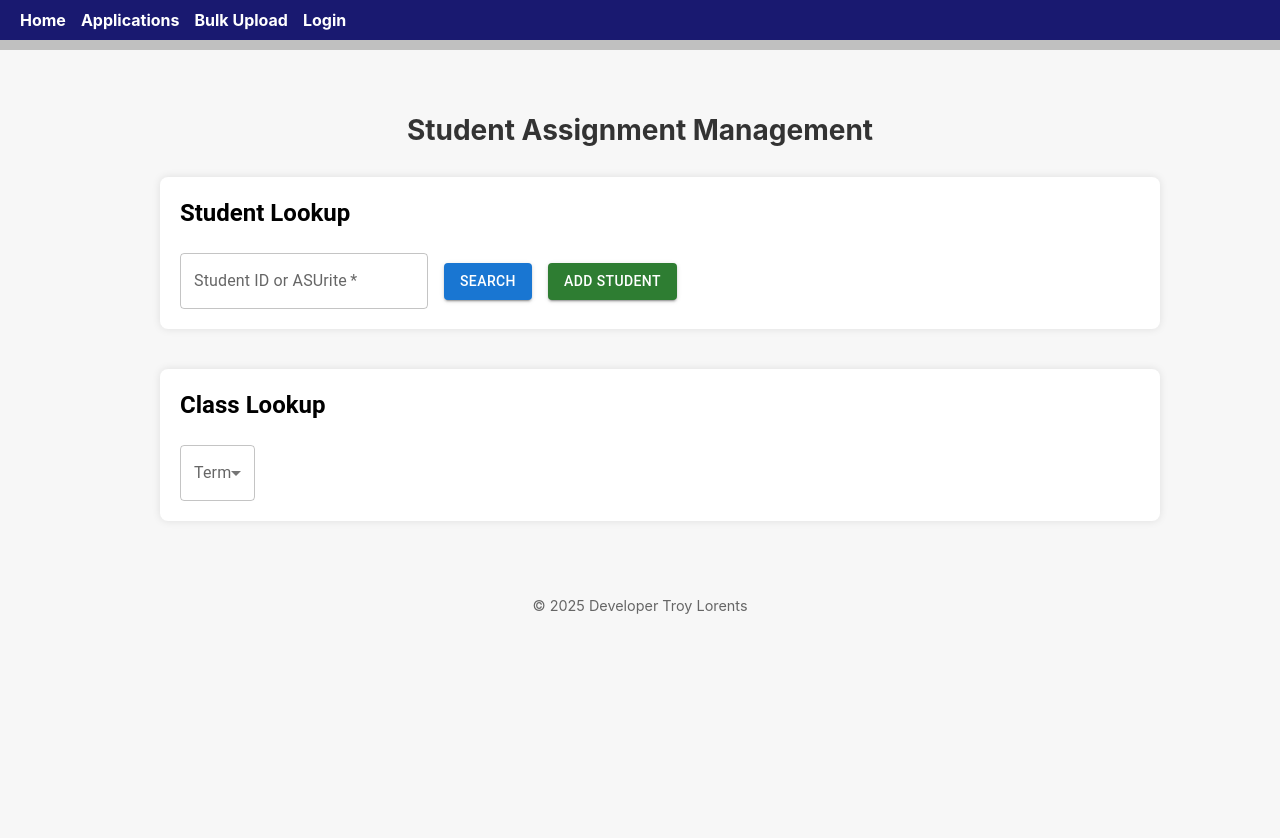
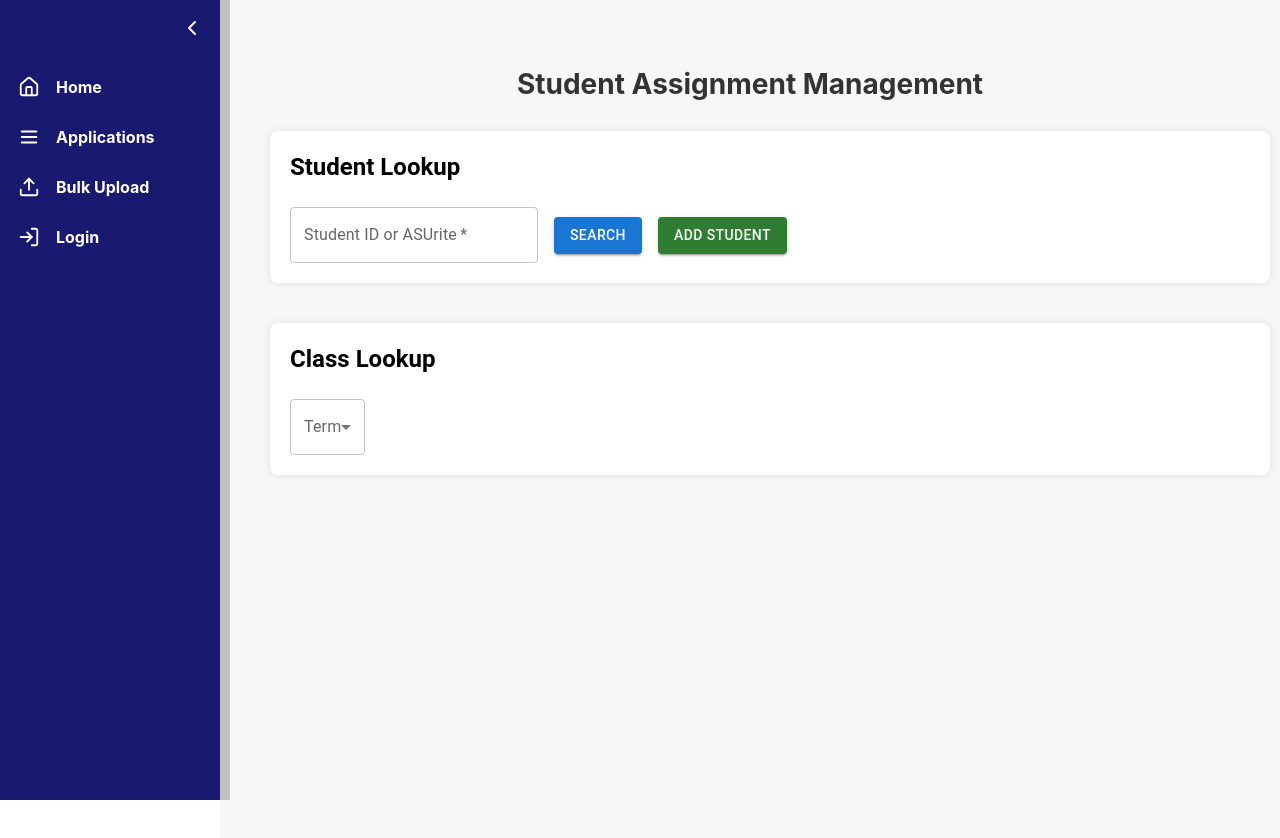
Before and after one commit to TroyJLorents-GH/student-ui, a React (Create React App) app: page / in a window 1280 px wide. Shown: the top 838 px of the page. Built offline with nearby package versions, Linux system fonts and the light colour scheme.

Commit message:
update nav bar

```diff
--- a/package.json
+++ b/package.json
@@ -13,6 +13,7 @@
     "ag-grid-community": "^33.2.4",
     "ag-grid-react": "^33.2.4",
     "cra-template": "1.2.0",
+    "lucide-react": "^0.525.0",
     "react": "^19.0.0",
     "react-dom": "^19.0.0",
     "react-input-mask": "^2.0.4",
--- a/src/App.js
+++ b/src/App.js
@@ -1,5 +1,8 @@
 import React, { useState, useEffect } from 'react';
 import { Routes, Route, Link, Navigate, useLocation } from 'react-router-dom';
+
+// Optionally install lucide-react or use emoji/icons of your choice
+import { Menu, ChevronLeft, ChevronRight, Home, LogIn, LogOut, Upload, LayoutDashboard } from "lucide-react";
 
 import StudentLookup from './components/StudentLookup';
 import ClassLookupCascade from './components/ClassLookupCascade';
@@ -8,12 +11,15 @@ import ApplicationList from './pages/ApplicationList';
 import Login from './pages/Login';
 import MasterDashboard from './pages/MasterDashboard';
 import BulkUploadAssignments from './pages/BulkUploadAssignments';
+// import ManageStudentAssignments from './pages/ManageStudentAssignments';
+// import StudentSummaryPage from "./pages/StudentSummaryPage";
 
 function App() {
   const [studentData, setStudentData] = useState(null);
   const [classDetails, setClassDetails] = useState(null);
   const [formResetKey, setFormResetKey] = useState(0);
   const [isAuthenticated, setAuth] = useState(false);
+  const [collapsed, setCollapsed] = useState(false);
 
   const location = useLocation();
 
@@ -34,48 +40,121 @@ function App() {
     setFormResetKey(prev => prev + 1);
   };
 
+  // Sidebar width: collapsed (60px), expanded (220px)
+  const sidebarWidth = collapsed ? 60 : 220;
+
   return (
-    <>
-      <nav style={navStyles.navbar}>
-        <ul style={navStyles.navList}>
-          <li><Link to="/" style={navStyles.navLink}>Home</Link></li>
-          <li><Link to="/applications" style={navStyles.navLink}>Applications</Link></li>
-          <li><Link to="/bulk-upload" style={navStyles.navLink}>Bulk Upload</Link></li>
+    <div style={{ display: 'flex', minHeight: '100vh' }}>
+      {/* Sidebar */}
+      <div style={{
+        width: sidebarWidth,
+        backgroundColor: '#191970',
+        color: '#fff',
+        display: 'flex',
+        flexDirection: 'column',
+        transition: 'width 0.2s',
+        position: 'fixed',
+        top: 0,
+        left: 0,
+        height: '100vh',
+        zIndex: 99,
+        borderRight: '10px solid #c0c0c0'
+      }}>
+        <button
+          onClick={() => setCollapsed((prev) => !prev)}
+          style={{
+            background: 'none',
+            border: 'none',
+            color: '#fff',
+            cursor: 'pointer',
+            padding: 16,
+            alignSelf: collapsed ? 'center' : 'flex-end',
+            fontSize: 22
+          }}
+          aria-label="Toggle sidebar"
+        >
+          {collapsed ? <ChevronRight /> : <ChevronLeft />}
+        </button>
+        <nav style={{ flex: 1 }}>
+          <ul style={{ listStyle: "none", padding: 0, margin: 0 }}>
+            <li>
+              <Link to="/" style={linkStyle(collapsed)}>
+                <Home size={22} />
+                {!collapsed && <span>Home</span>}
+              </Link>
+            </li>
+            {/* <li>
+              <Link to="/manage-assignments" style={linkStyle(collapsed)}>
+                <Users size={22} />
+                {!collapsed && <span>Manage Student Assignments</span>}
+              </Link>
+            </li> */}
+            <li>
+              <Link to="/applications" style={linkStyle(collapsed)}>
+                <Menu size={22} />
+                {!collapsed && <span>Applications</span>}
+              </Link>
+            </li>
+            {/* <li>
+              <Link to="/student-summary" style={linkStyle(collapsed)}>
+                <Menu size={22} />
+                {!collapsed && <span>Student Summary</span>}
+              </Link>
+            </li> */}
+            <li>
+              <Link to="/bulk-upload" style={linkStyle(collapsed)}>
+                <Upload size={22} />
+                {!collapsed && <span>Bulk Upload</span>}
+              </Link>
+            </li>
             {!isAuthenticated ? (
-            <li><Link to="/login" style={navStyles.navLink}>Login</Link></li>
+              <li>
+                <Link to="/login" style={linkStyle(collapsed)}>
+                  <LogIn size={22} />
+                  {!collapsed && <span>Login</span>}
+                </Link>
+              </li>
             ) : (
               <>
-              <li><Link to="/dashboard" style={navStyles.navLink}>Dashboard</Link></li>
                 <li>
-                <button onClick={handleLogout} style={navStyles.logoutBtn}>Logout</button>
+                  <Link to="/dashboard" style={linkStyle(collapsed)}>
+                    <LayoutDashboard size={22} />
+                    {!collapsed && <span>Dashboard</span>}
+                  </Link>
+                </li>
+                <li>
+                  <button onClick={handleLogout} style={{ ...linkStyle(collapsed), background: "none", border: "none" }}>
+                    <LogOut size={22} />
+                    {!collapsed && <span>Logout</span>}
+                  </button>
                 </li>
               </>
             )}
           </ul>
         </nav>
+      </div>
 
-      <div style={pageStyles.container}>
+      {/* Main Content */}
+      <div style={{
+        flex: 1,
+        marginLeft: sidebarWidth,
+        transition: 'margin-left 0.2s',
+        padding: 24,
+        backgroundColor: '#f7f7f7',
+        minHeight: '100vh'
+      }}>
         <Routes>
           <Route
             path="/"
-            element={
+            element={(
               <div style={homeStyles.container}>
                 <h2 style={homeStyles.header}>Student Assignment Management</h2>
-
                 <div style={homeStyles.section}>
-                  <StudentLookup
-                    key={`student-${formResetKey}`}
-                    setStudentData={setStudentData}
-                  />
+                  <StudentLookup key={`student-${formResetKey}`} setStudentData={setStudentData} />
                 </div>
-
                 <div style={homeStyles.section}>
-                  <ClassLookupCascade
-                    key={`class-${formResetKey}`}
-                    setClassDetails={setClassDetails}
-                  />
+                  <ClassLookupCascade key={`class-${formResetKey}`} setClassDetails={setClassDetails} />
                 </div>
-
                 {studentData && (
                   <div style={homeStyles.section}>
                     <AssignmentAdder
@@ -86,7 +165,7 @@ function App() {
                   </div>
                 )}
               </div>
-            }
+            )}
           />
           <Route path="/applications" element={<ApplicationList />} />
           <Route
@@ -105,60 +184,35 @@ function App() {
                 : <Navigate to="/login" replace />
             }
           />
-          <Route
-            path="/bulk-upload"
-            element={
-               <BulkUploadAssignments />
-            }
-          />
+          <Route path="/bulk-upload" element={<BulkUploadAssignments />} />
+          {/* <Route path="/student-summary" element={<StudentSummaryPage />} /> */}
+          {/* <Route path="/manage-assignments" element={<ManageStudentAssignments />} /> */}
         </Routes>
-
-        {/* Footer */}
-      <footer style={{ textAlign: 'center', padding: '1rem', fontSize: '0.9rem', color: '#666' }}>
-        © 2025 Developer Troy Lorents
-      </footer>
-
       </div>
-    </>
+    </div>
   );
 }
 
-const navStyles = {
-  navbar: {
-    backgroundColor: '#191970',
-    padding: '10px 20px',
-    borderBottom: '10px solid #c0c0c0'
-  },
-  navList: {
-    listStyle: 'none',
-    display: 'flex',
-    margin: 0,
-    padding: 0,
-    gap: '15px'
-  },
-  navLink: {
-    color: '#fff',
-    textDecoration: 'none',
-    fontWeight: 'bold'
-  },
-  logoutBtn: {
-    background: 'transparent',
-    border: 'none',
-    color: 'white',
-    cursor: 'pointer',
-    fontWeight: 'bold',
-    padding: 0
+// Sidebar link styles
+function linkStyle(collapsed) {
+  return {
+    display: "flex",
+    alignItems: "center",
+    gap: 16,
+    padding: "14px 18px",
+    color: "#fff",
+    textDecoration: "none",
+    fontWeight: "bold",
+    fontSize: 16,
+    transition: "background 0.1s",
+    border: "none",
+    background: "none",
+    cursor: "pointer",
+    justifyContent: collapsed ? "center" : "flex-start",
+  };
 }
-};
 
-const pageStyles = {
-  container: {
-    padding: '20px',
-    backgroundColor: '#f7f7f7',
-    minHeight: '100vh'
-  }
-};
-
+// Your existing homeStyles, etc.
 const homeStyles = {
   container: {
     maxWidth: '960px',
--- /dev/null
+++ b/src/Copyright.js
@@ -0,0 +1,3 @@
+export default function Copyright({year}) {
+    return <p className='small'>©️ {year} {"Troy Lorents"}</p>;
+  }
--- a/src/pages/MasterDashboard.js
+++ b/src/pages/MasterDashboard.js
@@ -93,11 +93,11 @@ export default function MasterDashboard() {
   const columns = [
     { field: 'studentName', headerName: 'Student Name', headerAlign: 'center', flex: 1, minWidth: 150, maxWidth: 300 },
     { field: 'student_ID', headerName: 'ASU ID', headerAlign: 'center', width: 140 },
-    { field: 'position', headerName: 'Position', headerAlign: 'center', width: 150 },
+    { field: 'position', headerName: 'Position', headerAlign: 'center', width: 130 },
     { field: 'weeklyHours', headerName: 'Hours', headerAlign: 'center', width: 80 },
     { field: 'fultonFellow', headerName: 'Fulton Fellow', headerAlign: 'center', width: 120 },
-    { field: 'email', headerName: 'Email', headerAlign: 'center', flex: 1, minWidth: 150, maxWidth: 300, filterable: true },
-    { field: 'educationLevel', headerName: 'Education', headerAlign: 'center', width: 120 },
+    { field: 'email', headerName: 'Email', headerAlign: 'center', flex: 1, minWidth: 150, maxWidth: 250 },
+    { field: 'educationLevel', headerName: 'Education', headerAlign: 'center', width: 105 },
     { field: 'instructorName', headerName: 'Instructor Name', headerAlign: 'center', flex: 1, minWidth: 150, maxWidth: 300 },
     { field: 'subject', headerName: 'Subject', headerAlign: 'center', width: 100 },
     { field: 'catalogNum', headerName: 'Catalog #', headerAlign: 'center', width: 100, type: 'number' },
@@ -107,8 +107,8 @@ export default function MasterDashboard() {
     { field: 'classNum', headerName: 'Class #', headerAlign: 'center', width: 110 },
     { field: 'cur_gpa', headerName: 'Cur GPA', headerAlign: 'center', width: 110 },
     { field: 'cum_gpa', headerName: 'Cum GPA', headerAlign: 'center', width: 110 },
-    { field: 'costCenterKey', headerName: 'Cost Center', headerAlign: 'center', width: 160 },
-    { field: 'compensation', headerName: 'Compensation', headerAlign: 'center', width: 140, ...usdPrice },
+    { field: 'costCenterKey', headerName: 'Cost Center', headerAlign: 'center', width: 140 },
+    { field: 'compensation', headerName: 'Compensation', headerAlign: 'center', ...usdPrice },
     {
       field: 'review',
       headerName: 'Review',
@@ -122,7 +122,7 @@ export default function MasterDashboard() {
         </Button>
       ),
     },
-    { field: 'position_Number', headerName: 'Position Number', headerAlign: 'center', width: 140, editable: true}
+    { field: 'position_Number', headerName: 'Position Number', headerAlign: 'center', width: 130, editable: true}
   ];
 
   useEffect(() => {
@@ -199,7 +199,7 @@ export default function MasterDashboard() {
 
   return (
     <>
-      <Paper elevation={0} style={{ height: 'fit-content', width: '100%', padding: 10 }}>
+      <Paper elevation={0} style={{ height: 'fit-content', width: '99%', padding: 10 }}>
         <Typography variant="h5" gutterBottom>
           Master Dashboard
         </Typography>
@@ -225,6 +225,7 @@ export default function MasterDashboard() {
           showToolbar
           allowColumnReordering={true}
           processRowUpdate={handleRowUpdate}
+          autoHeight
         />
       </Paper>
 
```
Also changed, not shown: src/components/AssignmentAdder.js (+14 -12 lines), 1 other file (tests, documents, lock files or other folders). Lines whose indentation alone changed are shown as unchanged.
